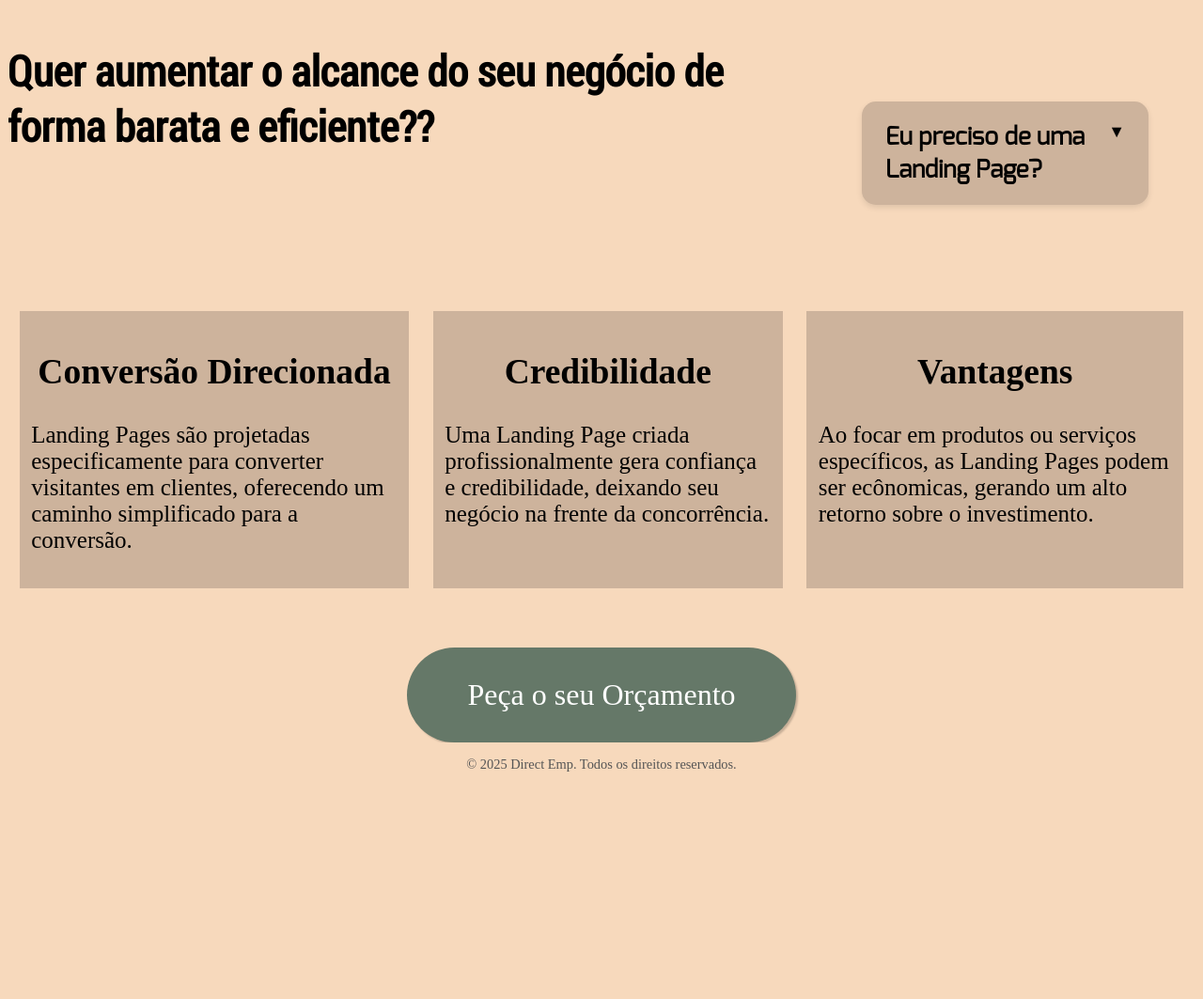
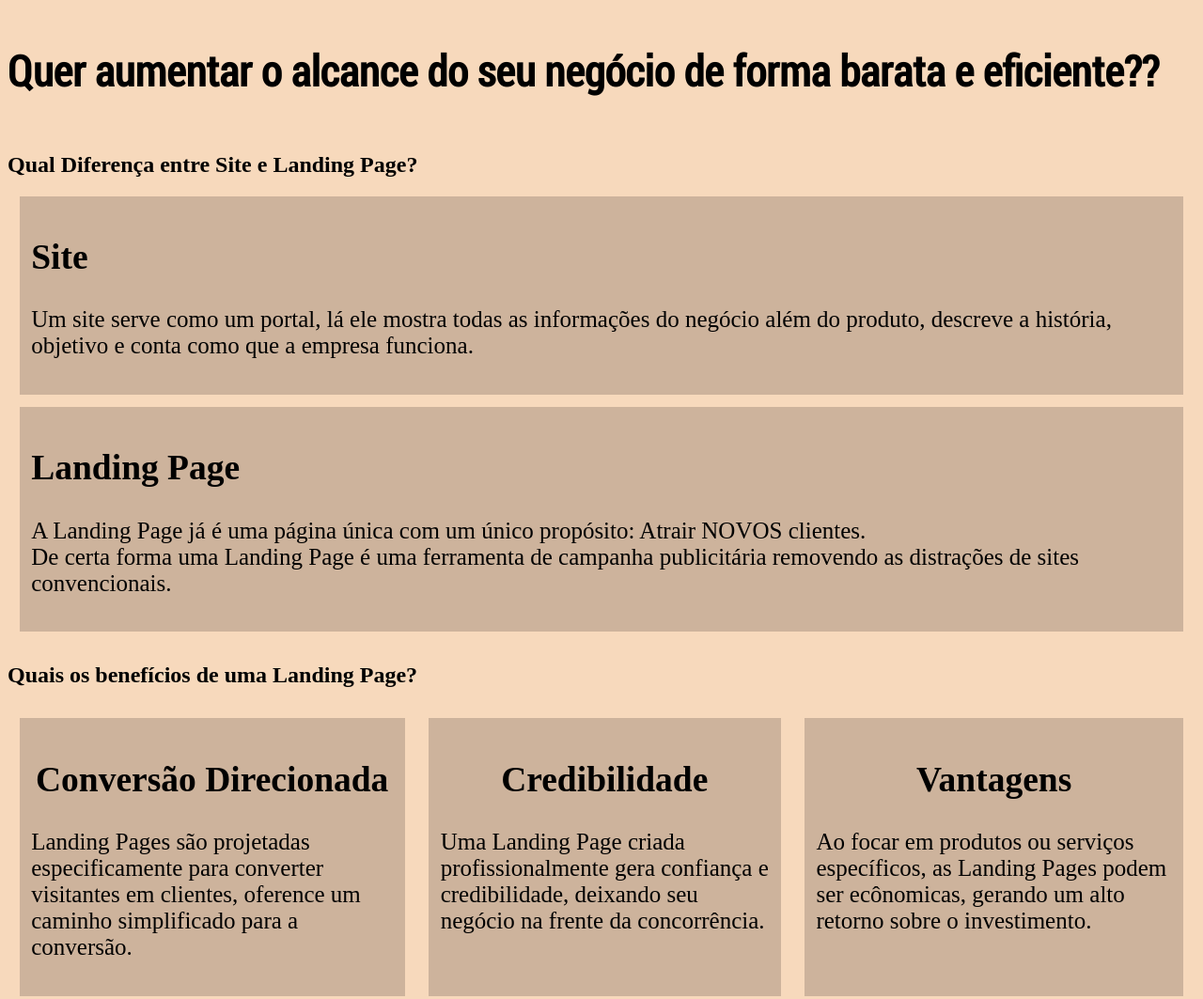
Before and after one commit to Lsancheta/LandingPage, a plain HTML site: page index.html in a window 1280 px wide. Shown: the top 1063 px of the page at 94% size. Before the commit the page ends 845 px from the top, so only its background shows below. Drawn offline with Linux system fonts and the light colour scheme; a web font is replaced by a local one.

Commit message:
Update index.html
Mudanças gerais na página e backup do modelo pre-deploy.

```diff
--- a/index.html
+++ b/index.html
@@ -18,28 +18,39 @@
     <title>Landing Pages para qualquer empresa | Direct Emp</title>
 </head>
 <body>
+
     <nav>
         <div class="headline">
             <header class="headline-header">
                 <h1>Quer aumentar o alcance do seu negócio de forma barata e eficiente??</h1>
             </header>
 
-            <nav class="preciso">
-                <details>
-                    <summary>Eu preciso de uma Landing Page?</summary>
-                        <p>Landing Pages dão continuidade às promessas feitas em seu negócio, aproximando o visitante para se tornar um cliente.
-                        <br>Elas podem levar a outra página, a um contato direto com o seu WhatsApp, ou basear na geração de leads, oferecendo itens como e-books ou teste gratuito em troca de informações do contato.
-                        </p>
-                </details>
-            </nav>
 
         </div>
     </nav>
+
+    <nav class="about-content">
+        <h2>Qual Diferença entre Site e Landing Page?</h2>
+        <div class="about">
+            <div class="copy">
+                <h2>Site</h2>
+                <p>Um site serve como um portal, lá ele mostra todas as informações do negócio além do produto, descreve a história, objetivo e conta como que a empresa funciona.</p>
+
+            </div>
+            <div class="copy">
+                <h2>Landing Page</h2>
+                <p>A Landing Page já é uma página única com um único propósito: Atrair NOVOS clientes.<br>De certa forma uma Landing Page é uma ferramenta de campanha publicitária removendo as distrações de sites convencionais.</p>
+
+            </div>
+        </div>
+    </nav>
+
     <nav class="copy-content">
+        <h2>Quais os benefícios de uma Landing Page?</h2>
         <div class="copywrite">
             <div class="copy">
                 <h2>Conversão Direcionada</h2>
-                <p>Landing Pages são projetadas especificamente para converter visitantes em clientes, oferecendo um caminho simplificado para a conversão.</p>
+                <p>Landing Pages são projetadas especificamente para converter visitantes em clientes, oference um caminho simplificado para a conversão.</p>
             </div>
             <div class="copy">
                 <h2>Credibilidade</h2>
@@ -52,9 +63,20 @@
 
         </div>
     </nav>
+
+    <nav class="preciso">
+        <details>
+            <summary>Eu preciso de uma Landing Page?</summary>
+                <p>Landing Pages dão continuidade às promessas feitas em seu negócio, aproximando o visitante para se tornar um cliente.
+                <br>Elas podem levar a outra página, a um contato direto com o seu WhatsApp, ou basear na geração de leads, oferecendo itens como e-books ou teste gratuito em troca de informações do contato.
+                </p>
+            </details>
+        </nav>
+
     <div class="button-wrapper-cta">
         <a class="button-cta cta-button" href="#">Peça o seu Orçamento</a>
     </div>
+
      <footer>
         © 2025 Direct Emp. Todos os direitos reservados.
     </footer>
```
